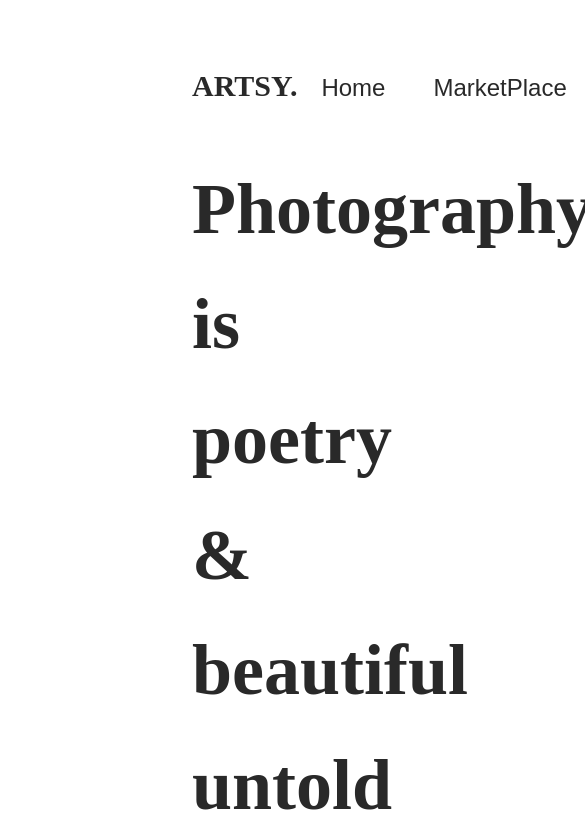
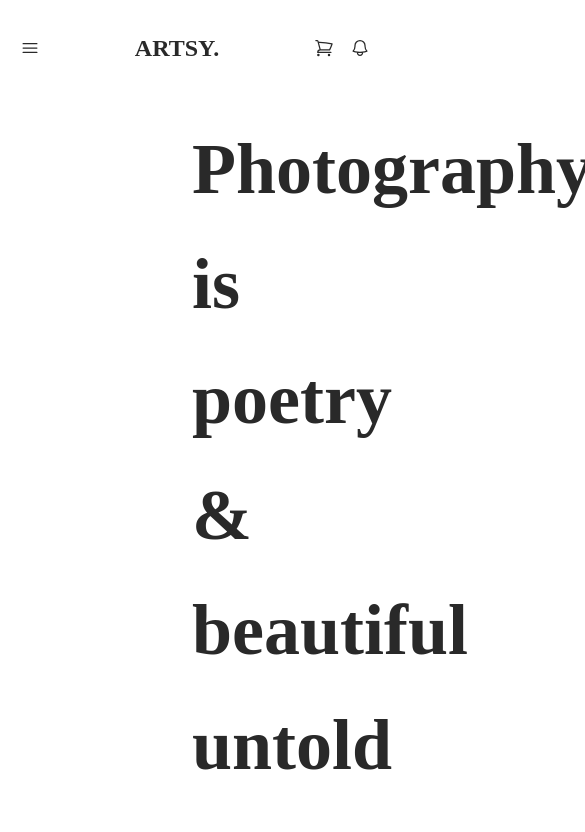
Before and after one commit to tagbochinedu/Twitter-December-Challenge-E-Commerce-, a React (Create React App) app: page / in a window 390 px wide. Shown: the top 832 px of the page, 585 px wide, since content can reach past the window. Built offline with nearby package versions, Linux system fonts and the light colour scheme; a web font is replaced by a local one.

Commit message:
responsive design incomplete-header in progress

```diff
--- a/src/Components/Header.js
+++ b/src/Components/Header.js
@@ -1,39 +1,68 @@
-import React from "react";
+import { useState } from "react";
 import { NavLink } from "react-router-dom";
 
 const Header = () => {
+  const [sidebar, setSidebar] = useState(false);
   return (
-    <div className="flex justify-between items-baseline pl-48 pt-14 pr-32 text-lbl">
+    <div className="flex justify-between items-center md:items-baseline xl:pl-48 xl:pt-14 xl:pr-32 lg:px-36 lg:pt-10 md:px-24 px-5 pt-8 text-lbl">
       <div>
-        <h2 className="font-stix text-3xl font-bold">ARTSY.</h2>
+        <svg
+          xmlns="http://www.w3.org/2000/svg"
+          fill="none"
+          viewBox="0 0 24 24"
+          strokeWidth="1.5"
+          stroke="currentColor"
+          className="w-5 h-5 md:w-10 md:h-10 block lg:hidden cursor-pointer"
+          onClick={() => {
+            setSidebar(!sidebar);
+          }}
+        >
+          <path
+            strokeLinecap="round"
+            strokeLinejoin="round"
+            d="M3.75 6.75h16.5M3.75 12h16.5m-16.5 5.25h16.5"
+          />
+        </svg>
+
+        <h2 className="font-stix text-3xl font-bold hidden lg:block">ARTSY.</h2>
       </div>
-      <div className="font-satoshi font-medium text-2xl">
+      <div className="font-satoshi font-medium text-2xl hidden lg:block">
         <NavLink className="px-6">Home</NavLink>
         <NavLink className="px-6">MarketPlace</NavLink>
         <NavLink className="px-6">Auctions</NavLink>
         <NavLink className="px-6">Drop</NavLink>
       </div>
+      <div className="block lg:hidden">
+        <h2 className="font-stix text-2xl md:text-3xl font-bold">ARTSY.</h2>
+      </div>
       <div className="flex items-center">
         <svg
           xmlns="http://www.w3.org/2000/svg"
-          viewBox="0 0 576 512"
-          className="w-10 h-10 mx-6"
+          fill="none"
+          viewBox="0 0 24 24"
+          strokeWidth="1.5"
+          stroke="currentColor"
+          className="w-5 h-5 md:w-10 md:h-10 mr-2 md:mr-6"
         >
-          <path d="M0 24C0 10.7 10.7 0 24 0H69.5c22 0 41.5 12.8 50.6 32h411c26.3 0 45.5 25 38.6 50.4l-41 152.3c-8.5 31.4-37 53.3-69.5 53.3H170.7l5.4 28.5c2.2 11.3 12.1 19.5 23.6 19.5H488c13.3 0 24 10.7 24 24s-10.7 24-24 24H199.7c-34.6 0-64.3-24.6-70.7-58.5L77.4 54.5c-.7-3.8-4-6.5-7.9-6.5H24C10.7 48 0 37.3 0 24zM128 464a48 48 0 1 1 96 0 48 48 0 1 1 -96 0zm336-48a48 48 0 1 1 0 96 48 48 0 1 1 0-96z" />
+          <path
+            strokeLinecap="round"
+            strokeLinejoin="round"
+            d="M2.25 3h1.386c.51 0 .955.343 1.087.835l.383 1.437M7.5 14.25a3 3 0 00-3 3h15.75m-12.75-3h11.218c1.121-2.3 2.1-4.684 2.924-7.138a60.114 60.114 0 00-16.536-1.84M7.5 14.25L5.106 5.272M6 20.25a.75.75 0 11-1.5 0 .75.75 0 011.5 0zm12.75 0a.75.75 0 11-1.5 0 .75.75 0 011.5 0z"
+          />
         </svg>
+
         <svg
           xmlns="http://www.w3.org/2000/svg"
-          viewBox="0 0 448 512"
-          className="w-10 h-10 mx-6"
+          fill="none"
+          viewBox="0 0 24 24"
+          strokeWidth="1.5"
+          stroke="currentColor"
+          className="w-5 h-5 md:w-10 md:h-10 ml-2 md:ml-6"
         >
           <path
-            d="M224 0c-17.7 0-32 14.3-32 32V51.2C119 66 64 130.6 64
-          208v18.8c0 47-17.3 92.4-48.5 127.6l-7.4 8.3c-8.4 9.4-10.4 22.9-5.3
-          34.4S19.4 416 32 416H416c12.6 0 24-7.4
-          29.2-18.9s3.1-25-5.3-34.4l-7.4-8.3C401.3 319.2 384 273.9 384
-          226.8V208c0-77.4-55-142-128-156.8V32c0-17.7-14.3-32-32-32zm45.3
-          493.3c12-12 18.7-28.3 18.7-45.3H224 160c0 17 6.7 33.3 18.7 45.3s28.3
-          18.7 45.3 18.7s33.3-6.7 45.3-18.7z"
+            strokeLinecap="round"
+            strokeLinejoin="round"
+            d="M14.857 17.082a23.848 23.848 0 005.454-1.31A8.967 8.967 0 0118 9.75v-.7V9A6 6 0 006 9v.75a8.967 8.967 0 01-2.312 6.022c1.733.64 3.56 1.085 5.455 1.31m5.714 0a24.255 24.255 0 01-5.714 0m5.714 0a3 3 0 11-5.714 0"
           />
         </svg>
       </div>
```
